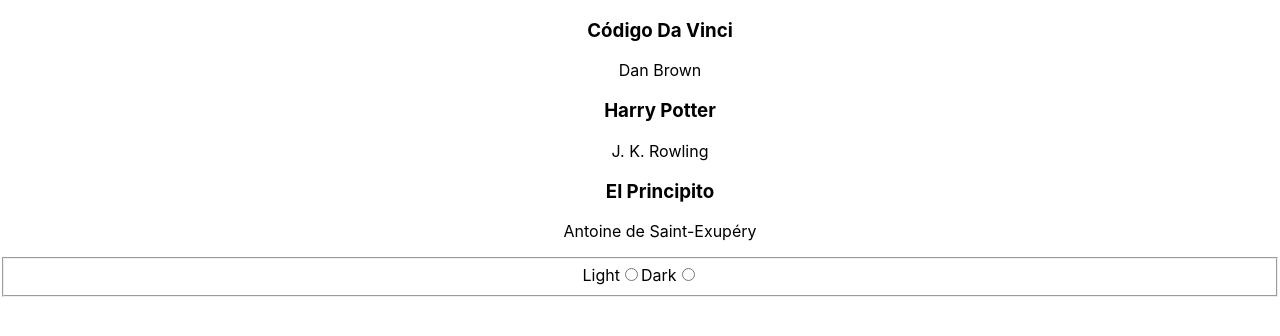
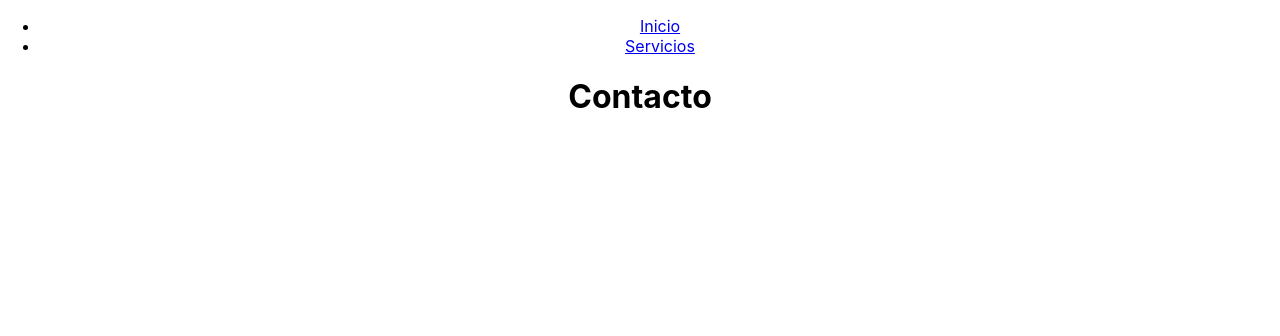
Before and after one commit to JMBuccolini/ReactClase4, a React (Create React App) app: page / in a window 1280 px wide. Shown: the top 336 px of the page. Built offline with nearby package versions, Linux system fonts and the light colour scheme.

Commit message:
agregado de rutas dinámicas

```diff
--- a/package.json
+++ b/package.json
@@ -8,6 +8,8 @@
     "@testing-library/user-event": "^13.5.0",
     "react": "^18.2.0",
     "react-dom": "^18.2.0",
+    "react-router": "^6.7.0",
+    "react-router-dom": "^6.7.0",
     "react-scripts": "5.0.1",
     "web-vitals": "^2.1.4"
   },
--- a/src/App.js
+++ b/src/App.js
@@ -1,17 +1,21 @@
 import './App.css';
+import NavBar from './components/NavBar';
+import Contact from './components/Contact';
+import BookList from './components/BookList';
 import BookContextProvider from './components/BookContextProvider';
-import BookList from './components/BookList';
-import Header from './components/Header';
-import ThemeProvider from './components/ThemeProvider';
+import { BrowserRouter, Route, Routes } from 'react-router-dom';
+
 function App() {
   return (
     <div className="App">
-      <BookContextProvider>
-        <BookList />
-      </BookContextProvider>
-      <ThemeProvider>
-        <Header />
-      </ThemeProvider>
+
+      <BrowserRouter>
+        <NavBar />
+        <Routes>
+          <Route path="/" element={<Contact />} />
+          <Route path="/Libros" element={<BookContextProvider><BookList /></BookContextProvider>} />
+        </Routes>
+      </BrowserRouter>
 
     </div>
   );
--- /dev/null
+++ b/src/components/Contact.jsx
@@ -0,0 +1,11 @@
+import React from "react";
+
+function Contact(){
+    return(
+        <div>
+            <h1>Contacto</h1>
+        </div>
+    )
+}
+
+export default Contact;
--- /dev/null
+++ b/src/components/NavBar.jsx
@@ -0,0 +1,15 @@
+import { Link } from "react-router-dom"
+import React from "react";
+
+const NavBar = () => {
+    return (
+        <nav>
+            <ul>
+                <li><Link to="/">Inicio</Link></li>
+                <li><Link to="/Libros">Servicios</Link></li>
+            </ul>
+        </nav>
+    );
+}
+
+export default NavBar;
```
Also changed, not shown: 1 other file (tests, documents, lock files or other folders).
